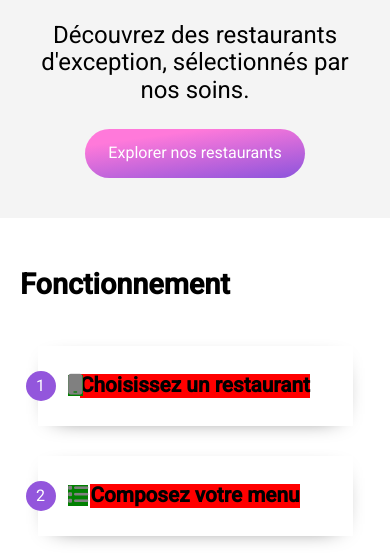
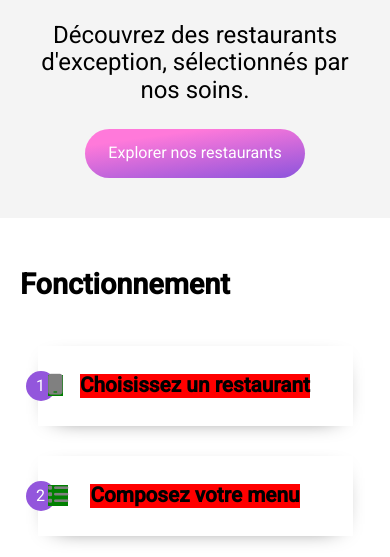
Before and after one commit to Halloween47/OC_projet_3, a website: page index.html in a window 390 px wide. Shown: the part 287-844 px from the top of the page. Drawn offline with Linux system fonts and the light colour scheme; a web font is replaced by a local one.

Commit message:
fix(accueil): fonctionnement icons test

```diff
--- a/sass/partials/mobile/accueil/_fonctionnement.scss
+++ b/sass/partials/mobile/accueil/_fonctionnement.scss
@@ -43,7 +43,7 @@
         justify-content: center;
         align-items: center;
         position: absolute;
-        left: 30px;
+        left: 10px;
         i {
 
           // width: 40px;height: 40px;
```
Also changed, not shown: public/css/style.css.
